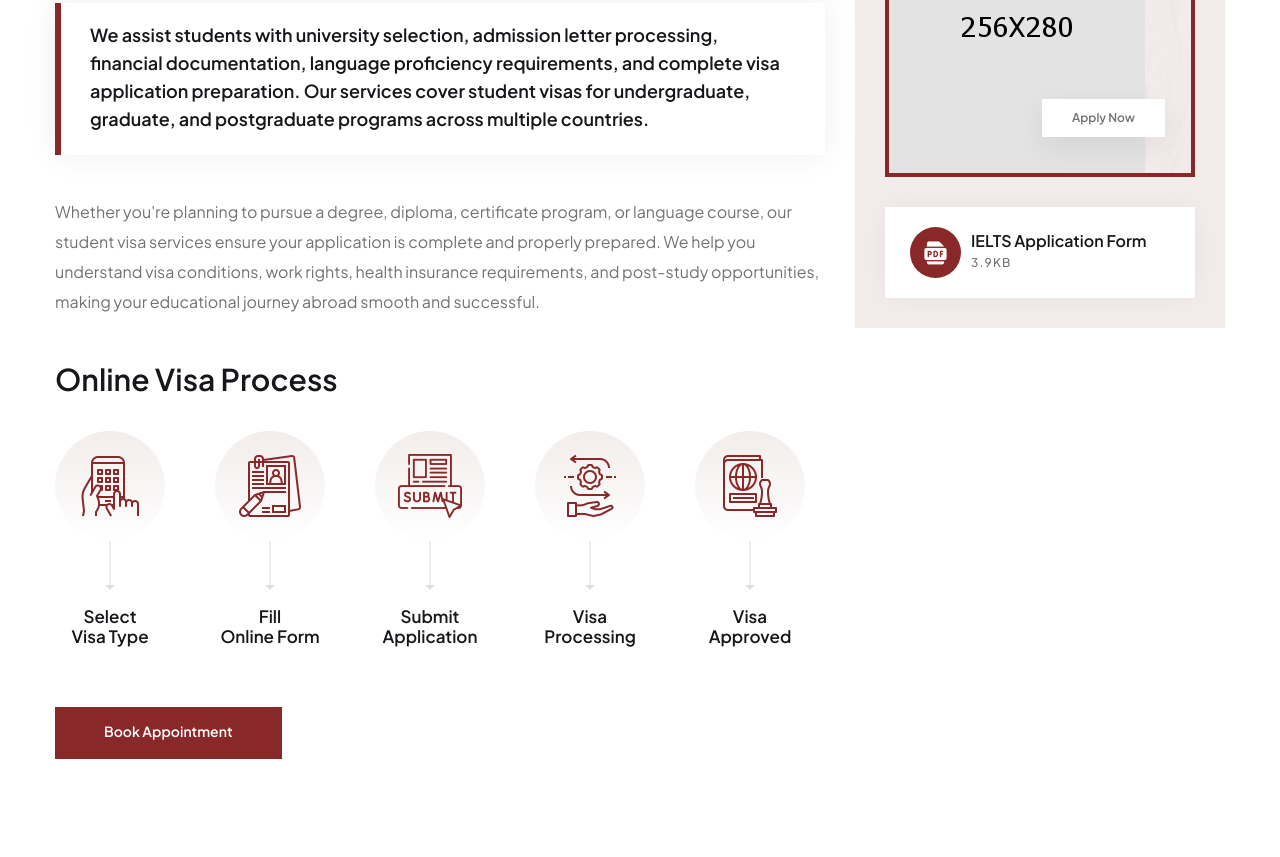
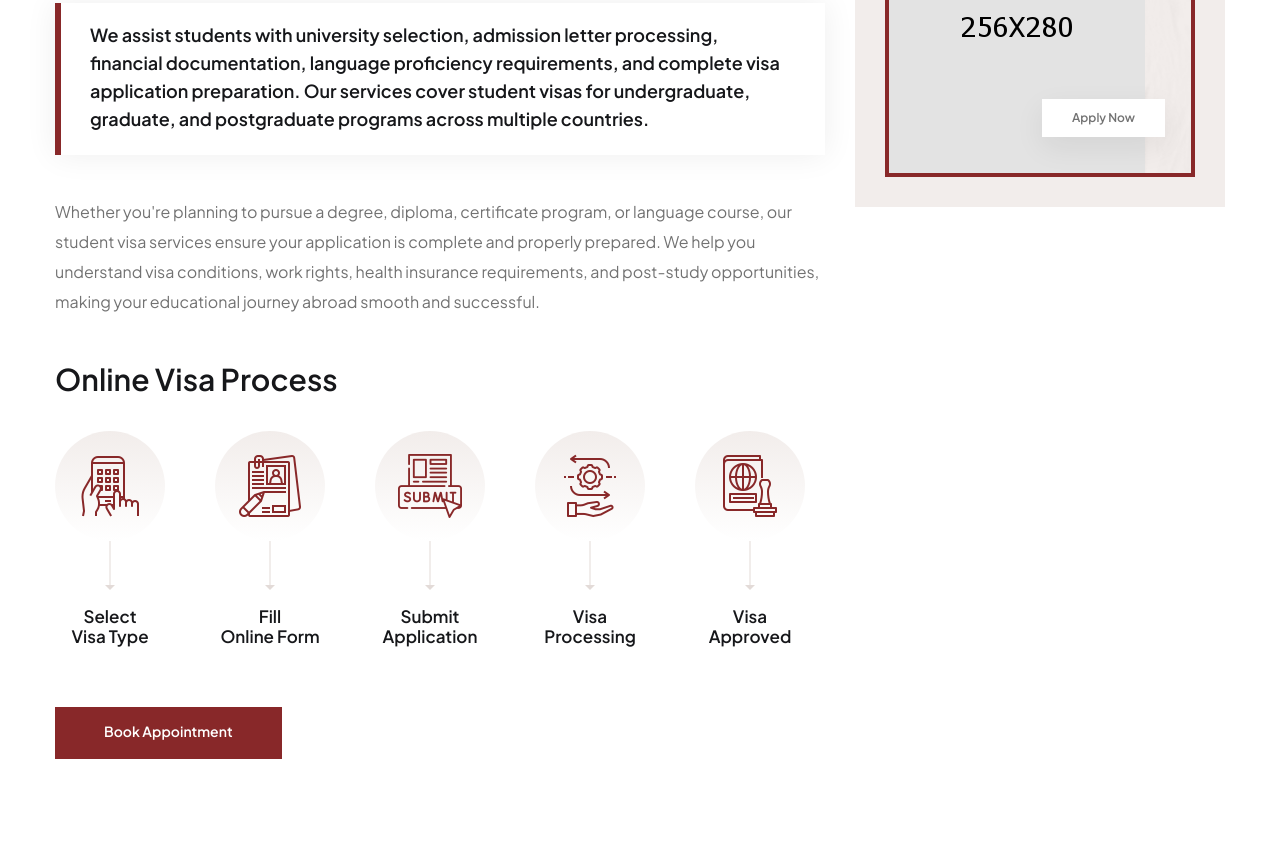
Before and after one commit to hamzakhan696/hulm-visa-advisor, a plain HTML site: page student-visa.html in a window 1280 px wide. Shown: the part 1231-2088 px from the top of the page. Drawn offline with Linux system fonts and the light colour scheme; files whose address does not match are found by name.

Commit message:
'pushed'

```diff
--- a/student-visa.html
+++ b/student-visa.html
@@ -398,15 +398,7 @@
                                     <a href="#" class="banner-one__btn">Apply Now</a>
                                 </div>
                             </div>
-                            <div class="countries-details__documents">
-                                <div class="icon">
-                                    <span class="icon-pdf-file"></span>
-                                </div>
-                                <div class="content">
-                                    <h3><a href="#">IELTS Application Form</a></h3>
-                                    <p>3.9KB</p>
-                                </div>
-                            </div>
+
                         </div>
                     </div>
                 </div>
```
Also changed, not shown: family-visit-visa.html (+1 -9 lines), tourist-visa.html (+1 -9 lines), visit-visa.html (+1 -9 lines).
